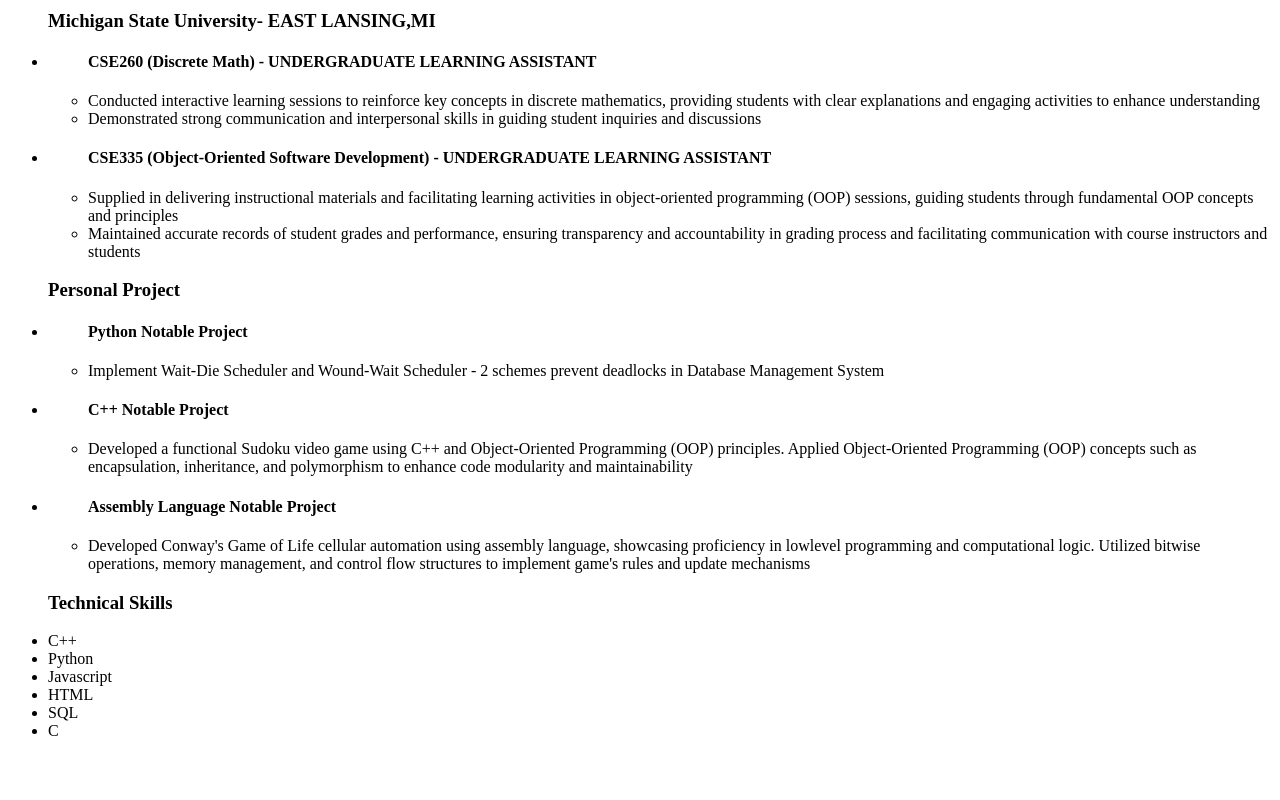
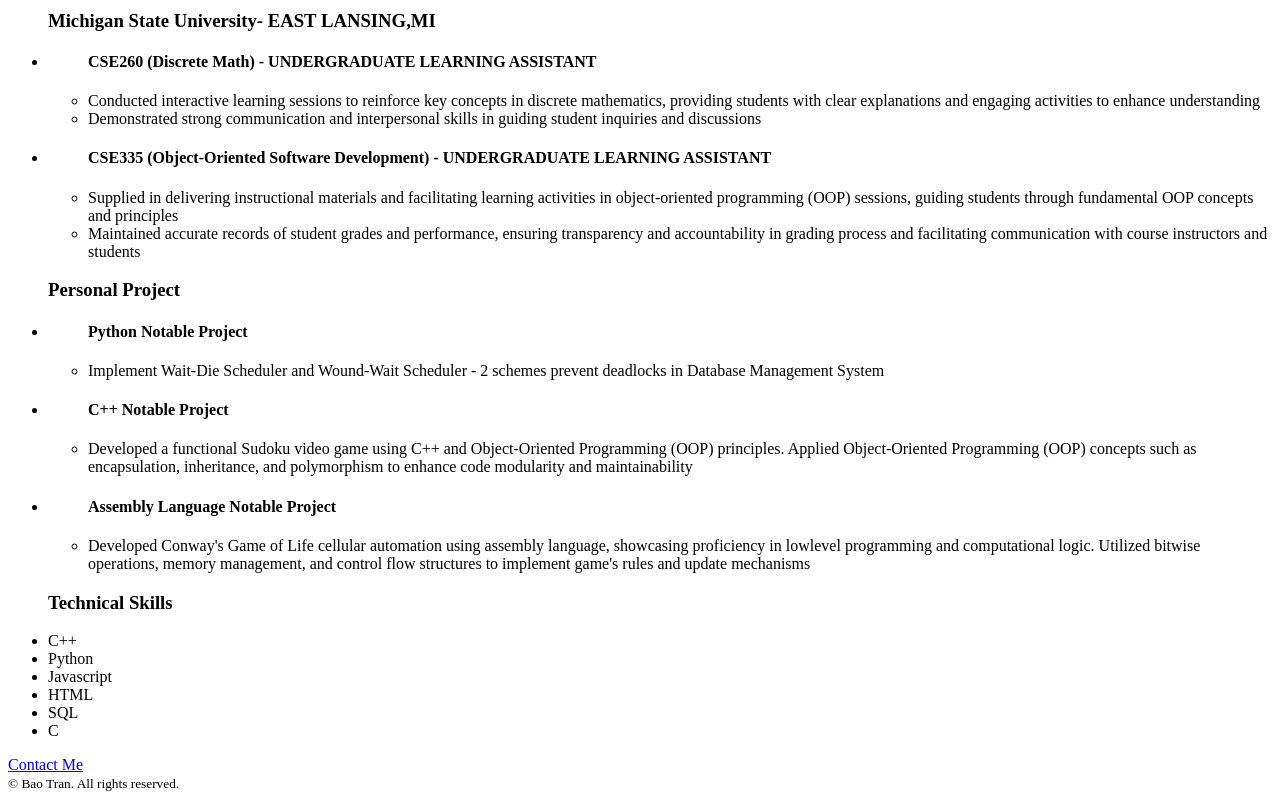
Before and after one commit to tranbao01/portfolio2-html, a plain HTML site: page index.html in a window 1280 px wide. Shown: the part 310-1110 px from the top of the page. Before the commit the page ends 1066 px from the top, so only its background shows below. Drawn offline with Linux system fonts and the light colour scheme.

Commit message:
Update index.html

```diff
--- a/index.html
+++ b/index.html
@@ -56,4 +56,12 @@
         <li>SQL</li>
         <li>C</li>
     </ul>
+  <a href = "contact.html">Contact Me </a>
+
+  <footer>
+        <small>
+            © Bao Tran. All rights reserved.
+        </small>
+  </footer>
+
 </body>
```
